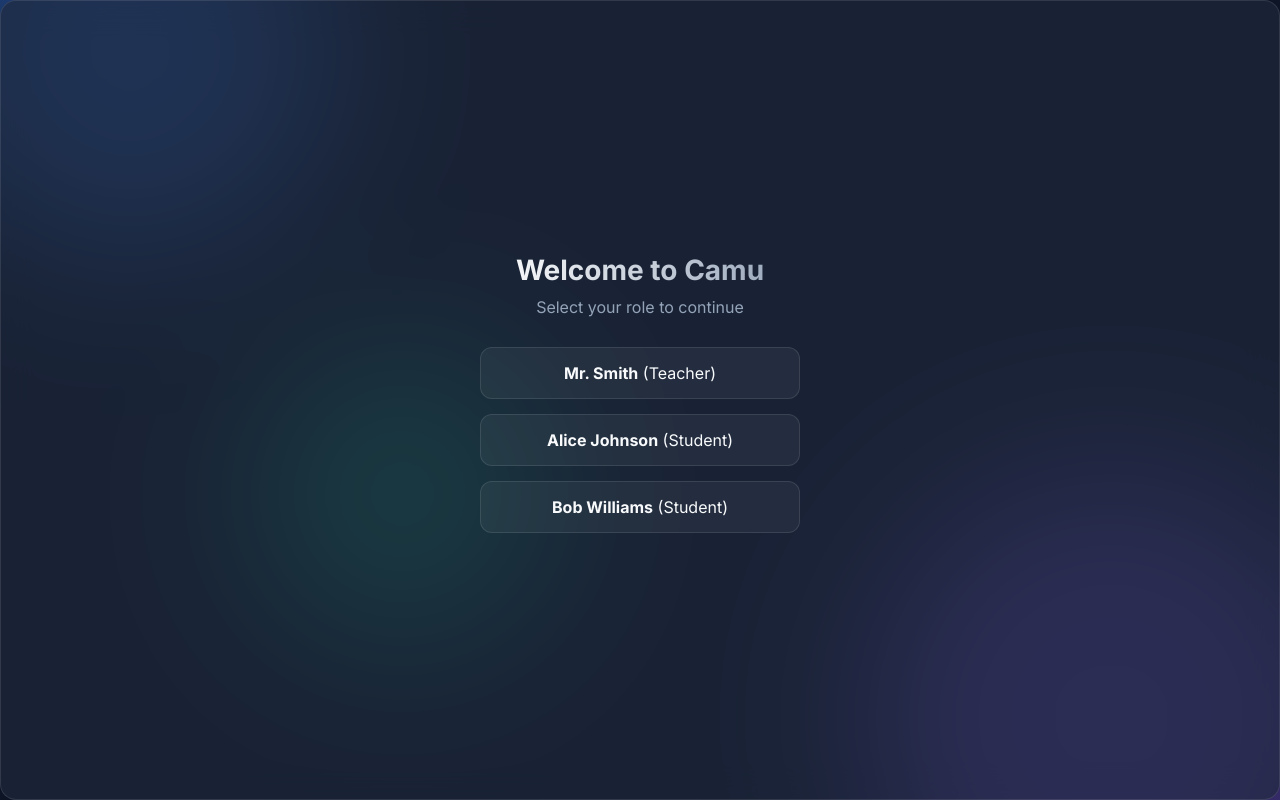
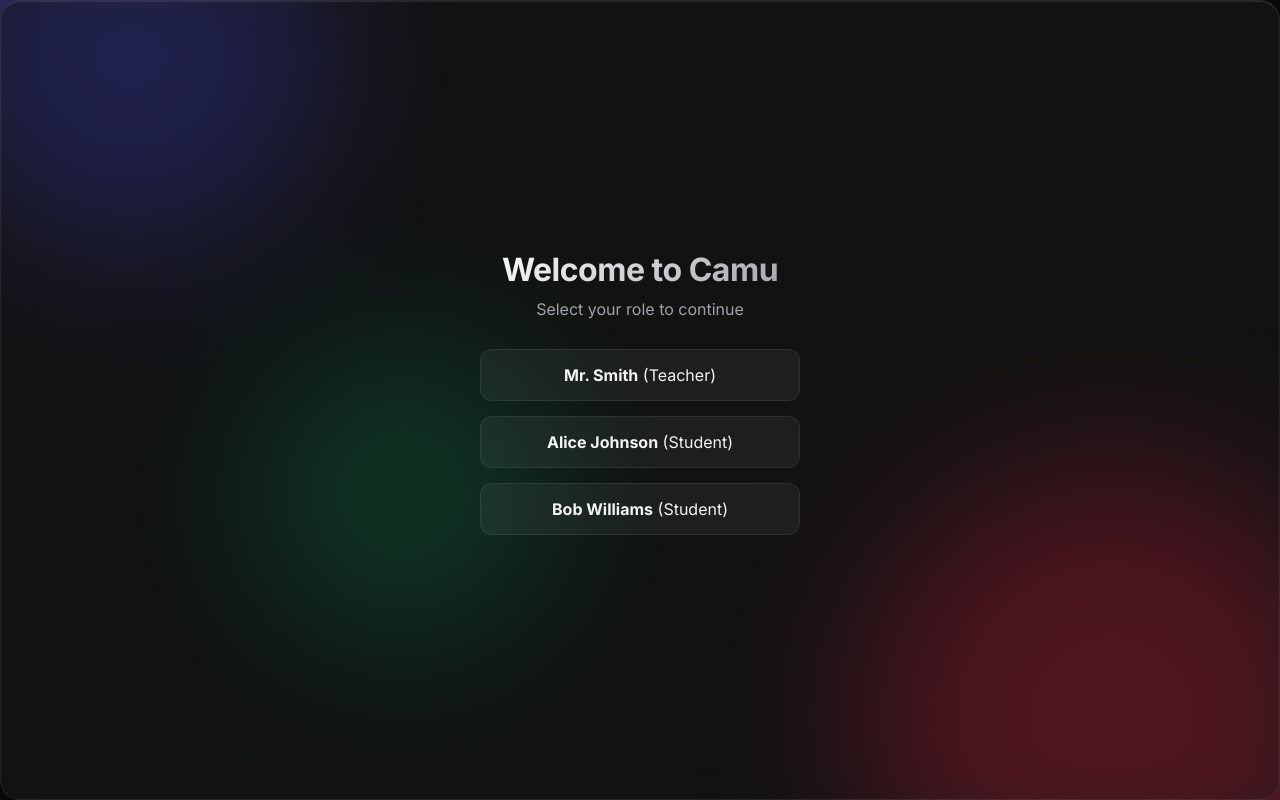
Before and after one commit to santhoshkumar7507/FastApi-Question, a FastAPI app: page / in a window 1280 px wide. Run offline with FastAPI, Linux system fonts and the light colour scheme; data comes from the database, SQL or seed files in the repository; some libraries are stand-ins or nearby versions.

Commit message:
Stlyle add

```diff
--- a/app/static/css/style.css
+++ b/app/static/css/style.css
@@ -1,25 +1,27 @@
 :root {
-    --bg-dark: #0f172a;
-    --text-main: #f8fafc;
-    --text-muted: #94a3b8;
-    --primary: #3b82f6;
-    --primary-hover: #2563eb;
-    --accent: #8b5cf6;
+    --bg-dark: #0a0a0a;
+    --text-main: #f3f4f6;
+    --text-muted: #a1a1aa;
+    --primary: #6366f1;
+    --primary-hover: #4f46e5;
+    --accent: #f43f5e;
     --success: #10b981;
     --danger: #ef4444;
 
-    --glass-bg: rgba(30, 41, 59, 0.7);
-    --glass-border: rgba(255, 255, 255, 0.1);
-    --glass-shadow: 0 8px 32px 0 rgba(0, 0, 0, 0.3);
+    --glass-bg: rgba(23, 23, 23, 0.65);
+    --glass-border: rgba(255, 255, 255, 0.08);
+    --glass-shadow: 0 8px 32px 0 rgba(0, 0, 0, 0.5);
+    --glass-highlight: inset 0 1px 0 rgba(255, 255, 255, 0.1);
 }
 
 body.light-mode {
-    --bg-dark: #f8fafc;
-    --text-main: #0f172a;
-    --text-muted: #64748b;
-    --glass-bg: rgba(255, 255, 255, 0.7);
-    --glass-border: rgba(0, 0, 0, 0.1);
-    --glass-shadow: 0 8px 32px 0 rgba(0, 0, 0, 0.1);
+    --bg-dark: #fafafa;
+    --text-main: #171717;
+    --text-muted: #737373;
+    --glass-bg: rgba(255, 255, 255, 0.8);
+    --glass-border: rgba(0, 0, 0, 0.06);
+    --glass-shadow: 0 10px 40px -10px rgba(0, 0, 0, 0.08);
+    --glass-highlight: inset 0 1px 0 rgba(255, 255, 255, 0.9);
 }
 
 * {
@@ -90,11 +92,12 @@ body {
 /* Glassmorphism Utilities */
 .glass-panel {
     background: var(--glass-bg);
-    backdrop-filter: blur(16px);
-    -webkit-backdrop-filter: blur(16px);
+    backdrop-filter: blur(20px) saturate(180%);
+    -webkit-backdrop-filter: blur(20px) saturate(180%);
     border: 1px solid var(--glass-border);
     box-shadow: var(--glass-shadow);
-    border-radius: 16px;
+    border-radius: 20px;
+    box-shadow: var(--glass-shadow), var(--glass-highlight);
 }
 
 .hidden {
@@ -131,10 +134,12 @@ body {
 
 .login-box h2 {
     margin-bottom: 10px;
-    font-size: 28px;
-    background: linear-gradient(to right, #fff, #94a3b8);
+    font-size: 32px;
+    font-weight: 800;
+    background: linear-gradient(135deg, #fff 0%, var(--text-muted) 100%);
     -webkit-background-clip: text;
     -webkit-text-fill-color: transparent;
+    letter-spacing: -0.5px;
 }
 
 .login-box p {
```
Also changed, not shown: other parts of app/static/css/style.css (+23 -16 lines).
